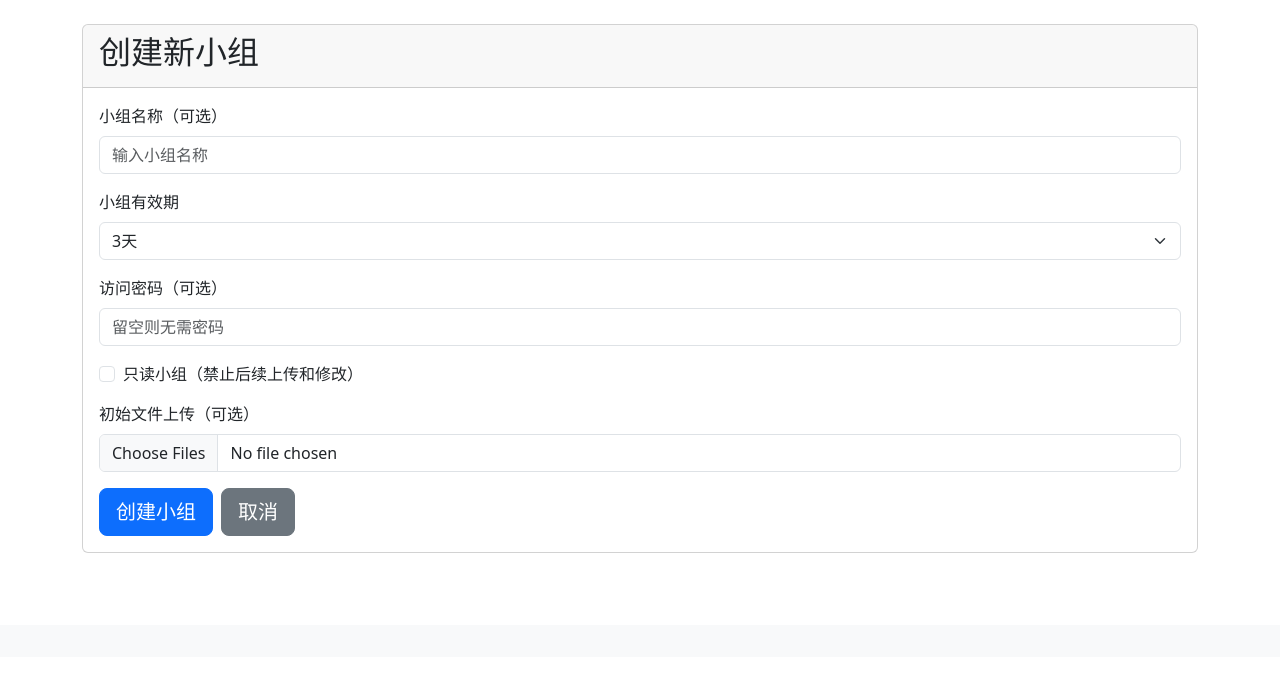
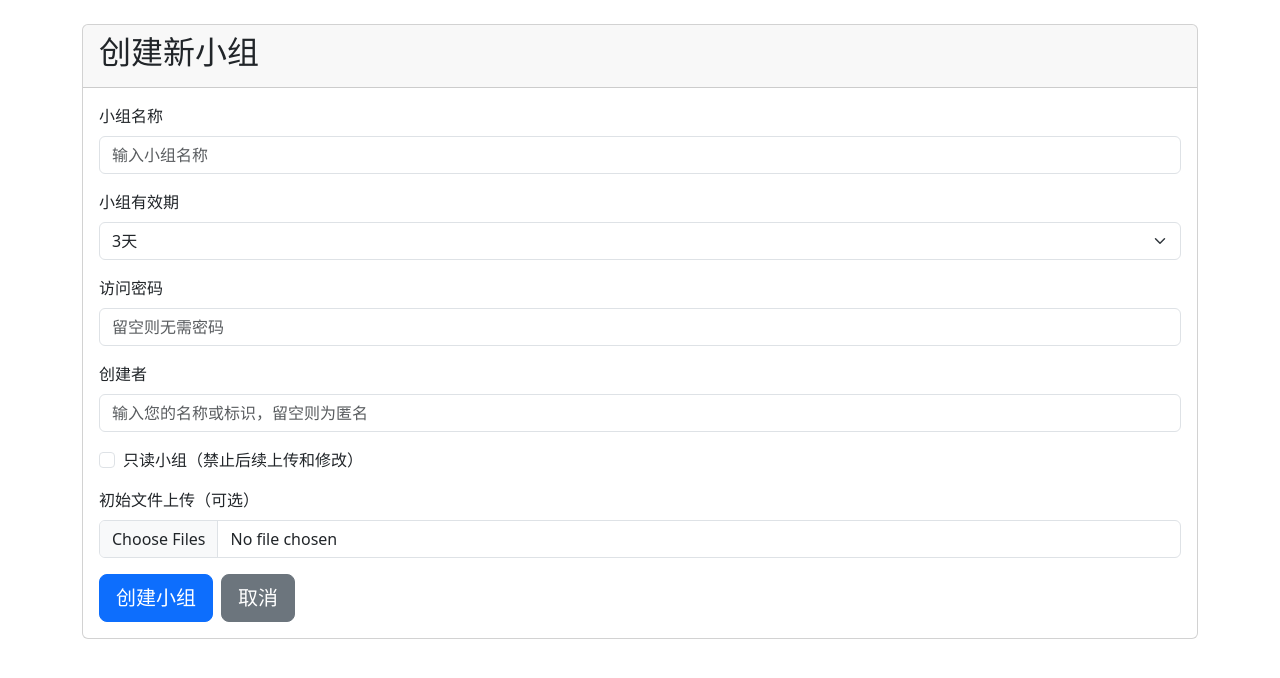
Before and after one commit to metorm/groupBin, a Flask app: page /group/create in a window 1280 px wide. Shown: the part 56-734 px from the top of the page. Run offline with Flask 3, Linux system fonts and the light colour scheme; parts of the project's set-up code (start-up, migrations or seed data) failed here and were passed over; some libraries are stand-ins or nearby versions.

Commit message:
feat(小组): 添加创建者字段并改进小组创建流程
- 在Group模型中新增creator字段用于记录创建者
- 在创建小组表单中添加创建者输入字段
- 将404错误处理器移至app初始化文件
- 使用创建者作为初始文件上传者
- 调整默认配置为development环境

```diff
--- a/app/__init__.py
+++ b/app/__init__.py
@@ -7,7 +7,7 @@ from dotenv import load_dotenv
 import os
 import logging
 from logging.handlers import RotatingFileHandler
-from flask import Flask, request
+from flask import Flask, render_template, request
 
 # 明确指定.env文件路径
 load_dotenv(os.path.join(os.path.dirname(os.path.abspath(__file__)), '..', '.env'))
@@ -42,7 +42,7 @@ def setup_logging(app):
 
 def create_app(config_name=None):
     if not config_name:
-        config_name = os.environ.get('FLASK_CONFIG', 'default')
+        config_name = os.environ.get('FLASK_CONFIG', 'development')
 
     app = Flask(__name__)
     app.config.from_object(config[config_name])  # 从配置对象加载配置
@@ -75,6 +75,11 @@ def create_app(config_name=None):
     os.makedirs(app.config['UPLOAD_FOLDER'], exist_ok=True)
     app.logger.info('Upload folder configured at: %s', app.config['UPLOAD_FOLDER'])
 
+    # 注册全局404错误处理器
+    @app.errorhandler(404)
+    def page_not_found(e):
+        return render_template('404.html'), 404
+
     # 注册蓝图
     from app.routes.main import main as main_bp
     app.register_blueprint(main_bp)
--- a/app/models.py
+++ b/app/models.py
@@ -12,6 +12,7 @@ class Group(db.Model):
     password_hash = db.Column(db.String(128), nullable=True)
     is_readonly = db.Column(db.Boolean, default=False)
     created_duration_hours = db.Column(db.Integer, default=72)  # 创建时设置的有效期（小时）
+    creator = db.Column(db.String(100), nullable=True)  # 新增创建者字段
 
     files = db.relationship('File', backref='group', lazy=True, cascade="all, delete-orphan")
 
--- a/app/routes/group.py
+++ b/app/routes/group.py
@@ -29,7 +29,8 @@ def create():
             name=group_name,
             created_duration_hours=duration_hours,
             expires_at=datetime.datetime.now(timezone.utc) + timedelta(hours=duration_hours),
-            is_readonly=is_readonly
+            is_readonly=is_readonly,
+            creator=request.form.get('creator', '')  # 保存创建者信息
         )
 
         # 设置密码
@@ -51,7 +52,7 @@ def create():
                     group_id=new_group.id,
                     file=file,
                     upload_folder=current_app.config['UPLOAD_FOLDER'],
-                    uploader='初始上传',
+                    uploader=new_group.creator or '匿名',  # 使用创建者作为初始文件上传者
                     comment='小组创建时上传'
                 )
 
--- a/app/routes/main.py
+++ b/app/routes/main.py
@@ -9,8 +9,3 @@ main = Blueprint('main', __name__)
 @main.route('/')
 def index():
     return render_template('index.html', datetime=datetime)
-
-
-@main.errorhandler(404)
-def page_not_found(e):
-    return render_template('404.html'), 404
--- a/app/templates/create_group.html
+++ b/app/templates/create_group.html
@@ -12,7 +12,7 @@
             <div class="card-body">
                 <form method="POST" enctype="multipart/form-data">
                     <div class="mb-3">
-                        <label for="groupName" class="form-label">小组名称（可选）</label>
+                        <label for="groupName" class="form-label">小组名称</label>
                         <input type="text" class="form-control" id="groupName" name="group_name" placeholder="输入小组名称">
                     </div>
 
@@ -30,8 +30,14 @@
                     </div>
 
                     <div class="mb-3">
-                        <label for="password" class="form-label">访问密码（可选）</label>
+                        <label for="password" class="form-label">访问密码</label>
                         <input type="password" class="form-control" id="password" name="password" placeholder="留空则无需密码">
+                    </div>
+
+                    <div class="mb-3">
+                        <label for="creator" class="form-label">创建者</label>
+                        <input type="text" class="form-control" id="creator" name="creator"
+                            placeholder="输入您的名称或标识，留空则为匿名">
                     </div>
 
                     <div class="mb-3 form-check">
--- a/app/templates/group.html
+++ b/app/templates/group.html
@@ -8,6 +8,7 @@
     <div>
         <h1>{{ group.name or group.id }}</h1>
         <p class="text-muted">小组ID: {{ group.id }}</p>
+        <p class="text-muted">创建者: {{ group.creator or '匿名' }}</p>
     </div>
     <div class="text-end">
         <p class="text-danger expiration-time" data-expires-at="{{ group.expires_at.isoformat() }}"></p>
```
